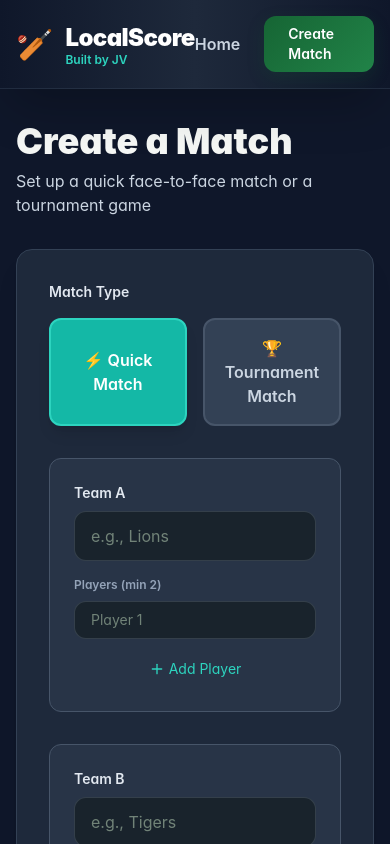
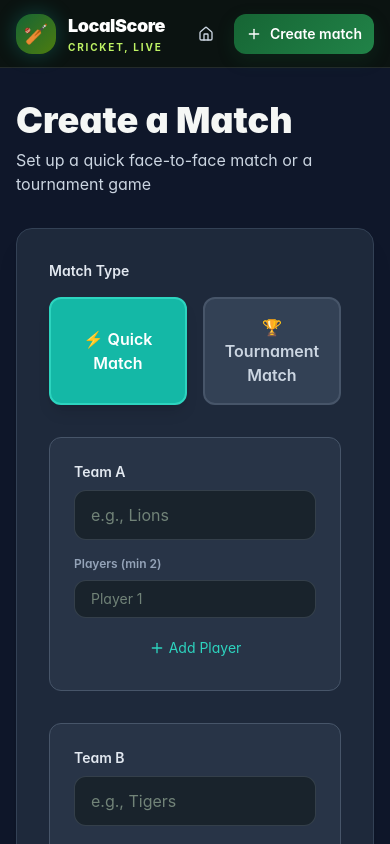
Before and after one commit to Venkateswarlu-J/ScoreFrontend, a React (Vite) app: page /create in a window 390 px wide. Shown: the top 844 px of the page. Built offline with nearby package versions, Linux system fonts and the light colour scheme; no server answers.

Commit message:
Redesign Header.jsx for mobile-first UI

```diff
--- a/src/components/layout/Header.jsx
+++ b/src/components/layout/Header.jsx
@@ -1,28 +1,24 @@
 import React from 'react';
-import { Trophy } from 'lucide-react';
-import { Link } from 'react-router-dom';
+import { Plus, Home } from 'lucide-react';
+import { Link, useLocation } from 'react-router-dom';
 
 export function Header() {
+  const location = useLocation();
+  const isHome = location.pathname === '/';
   return (
-    <header className="sticky top-0 z-50 bg-gradient-to-r from-slate-900 via-slate-800 to-slate-900 border-b border-slate-700/50 backdrop-blur-lg shadow-2xl">
-      <div className="max-w-7xl mx-auto px-4 py-4">
-        <div className="flex items-center justify-between">
-          <Link to="/" className="flex items-center gap-3 hover:opacity-90 transition">
-            <div className="text-3xl">🏏</div>
-            <div>
-              <h1 className="text-2xl font-black text-white tracking-tight">LocalScore</h1>
-              <p className="text-xs text-teal-400 font-semibold leading-none">Built by JV</p>
-            </div>
-          </Link>
-          <nav className="flex items-center gap-6">
-            <Link to="/" className="text-slate-300 hover:text-teal-400 font-semibold transition">
-              Home
-            </Link>
-            <Link to="/create" className="btn btn-primary py-2 px-6 text-sm">
-              Create Match
-            </Link>
-          </nav>
-        </div>
+    <header className="sticky top-0 z-50 border-b border-white/10 backdrop-blur-xl" style={{ background: 'rgba(11,20,16,.92)' }}>
+      <div className="mx-auto flex min-h-16 max-w-7xl items-center justify-between gap-3 px-4 py-3 sm:px-6">
+        <Link to="/" className="flex min-w-0 items-center gap-3 rounded-xl" aria-label="LocalScore home">
+          <div className="flex h-10 w-10 shrink-0 items-center justify-center rounded-2xl text-xl shadow-glow" style={{ background: 'linear-gradient(135deg,#166534,#4d7c0f)' }}>🏏</div>
+          <div className="min-w-0">
+            <div className="truncate text-lg font-black tracking-tight text-white sm:text-xl">LocalScore</div>
+            <div className="text-[10px] font-bold uppercase tracking-[.18em] text-lime-300">Cricket, live</div>
+          </div>
+        </Link>
+        <nav className="flex items-center gap-2 sm:gap-3" aria-label="Main navigation">
+          <Link to="/" className={`btn ${isHome ? 'btn-secondary' : 'text-slate-300 hover:text-white'} min-h-10 px-3 py-2 text-sm`} aria-current={isHome ? 'page' : undefined}><Home size={16}/><span className="hidden sm:inline">Home</span></Link>
+          <Link to="/create" className="btn btn-primary min-h-10 px-3 py-2 text-sm sm:px-4"><Plus size={16}/><span>Create match</span></Link>
+        </nav>
       </div>
     </header>
   );
```
